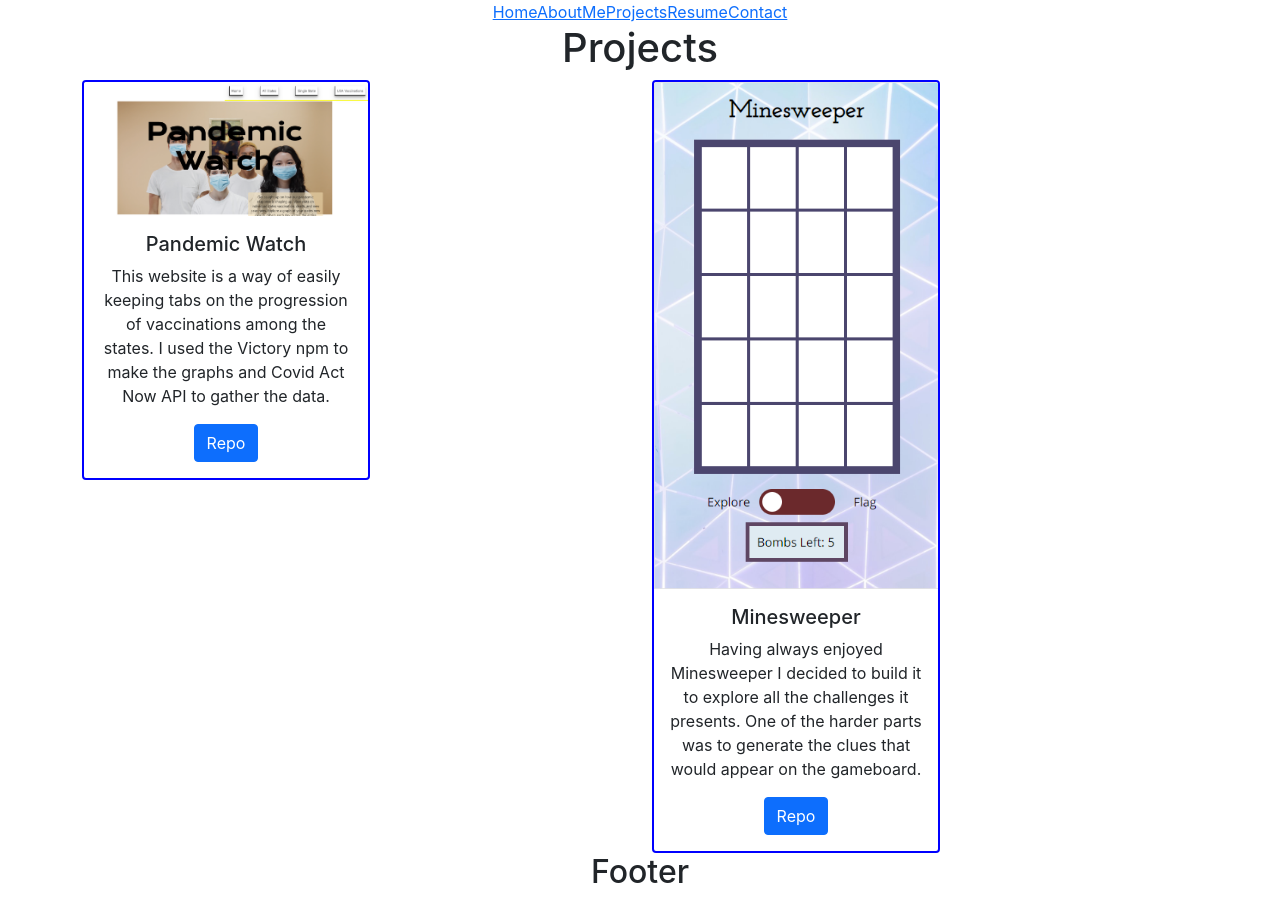
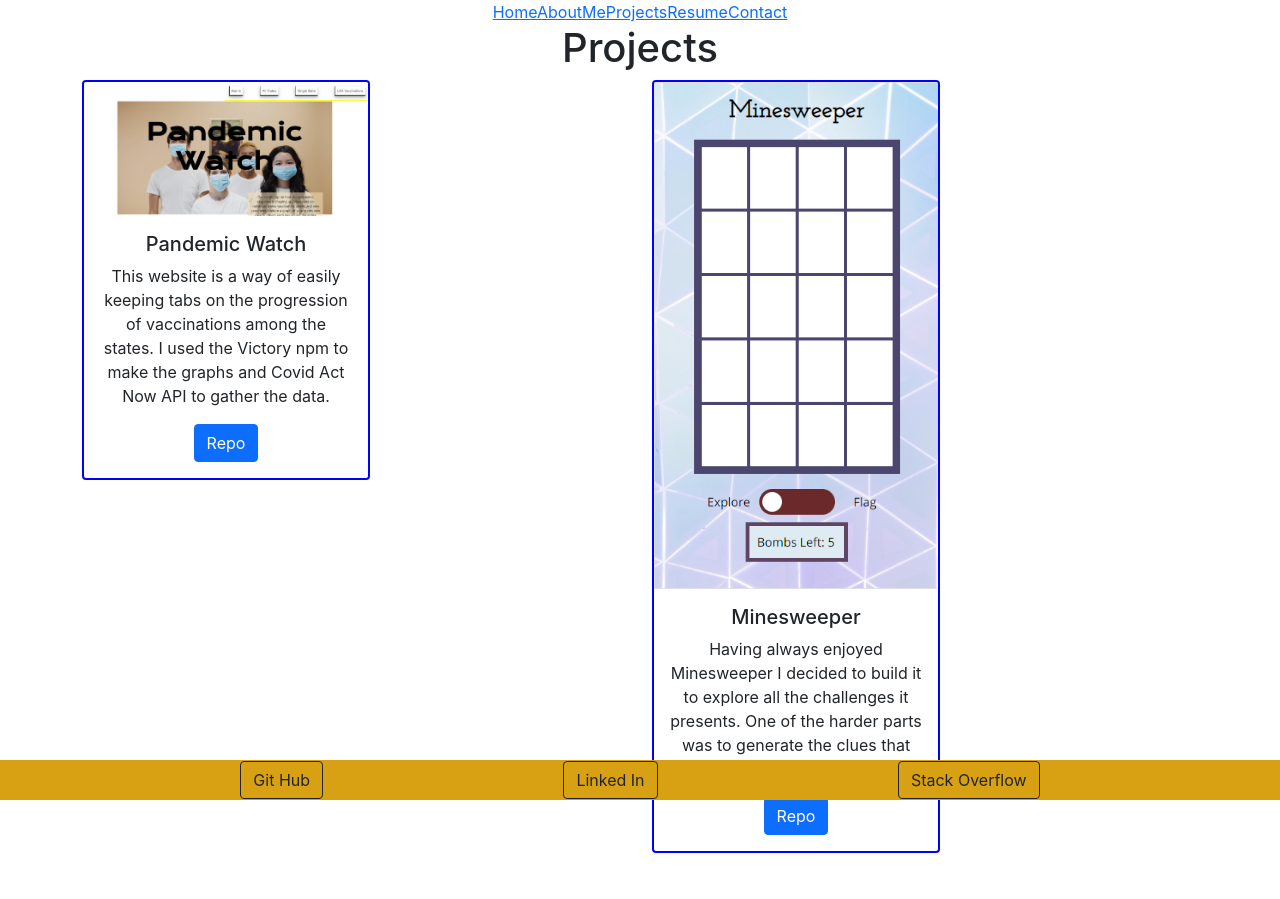
Before and after one commit to Cygnet717/ReactPortfolio, a React (Create React App) app: page /Projects in a window 1280 px wide. After the commit the page ends 853 px from the top, so only its background shows below. Built offline with nearby package versions, Linux system fonts and the light colour scheme; the HTML template or start-up script is replaced by a standard one.

Commit message:
basic footer in place

```diff
--- a/src/pages/Footer.js
+++ b/src/pages/Footer.js
@@ -1,14 +1,29 @@
-import React, { useEffect } from 'react';
+import Button from 'react-bootstrap/Button'
+const Footer = () => {
+  const styles = {
+    footer: {
+      position: 'absolute',
+      bottom: 0,
+      right: 0,
+      left: 0,
+      height: '5vh',
+      background: '#D8A113',
+      display: 'flex',
+      justifyContent: 'space-evenly',
+      alignItems: 'center',
+    },
+    link: {
+      color: '#592B0',
 
-const Footer = () => {
+      border: '1px solid black'
+    }
+  }
+  return (
+    <div className="" style={styles.footer}>
+      <Button  href='https://github.com/Cygnet717' variant="outline-dark">Git Hub</Button>
+      <Button  href='https://www.linkedin.com/in/kathy-bradt-1796a9191/' variant="outline-dark">Linked In</Button>
+      <Button  href='https://stackoverflow.com/users/13035422/kathyb' variant="outline-dark">Stack Overflow</Button>
 
-  useEffect(() => {
-
-  }, []);
-
-  return (
-    <div className="">
-      <h2>Footer</h2>
     </div>
   );
 };
--- a/src/pages/Hero.js
+++ b/src/pages/Hero.js
@@ -7,11 +7,14 @@ const Hero = () => {
       backgroundPosition: 'center',
       backgroundRepeat: 'no-repeat',
       backgroundSize: 'cover',
+    },
+    picture: {
+      border: '3px solid purple'
     }
   }
   return (
     <div className="" style={styles.heroBg}>
-      <Image src="./images/selfie3.jpg" fluid />
+      <Image src="./images/selfie3.jpg" style={styles.picture} fluid />
     </div>
   );
 };
--- a/src/pages/Projects.js
+++ b/src/pages/Projects.js
@@ -1,7 +1,6 @@
 import ProjectCard from './components/ProjectCard'
 import Container from 'react-bootstrap/Container'
 import Row from 'react-bootstrap/Row'
-import Col from 'react-bootstrap/Col'
 
 
 const Projects = () => {
```
